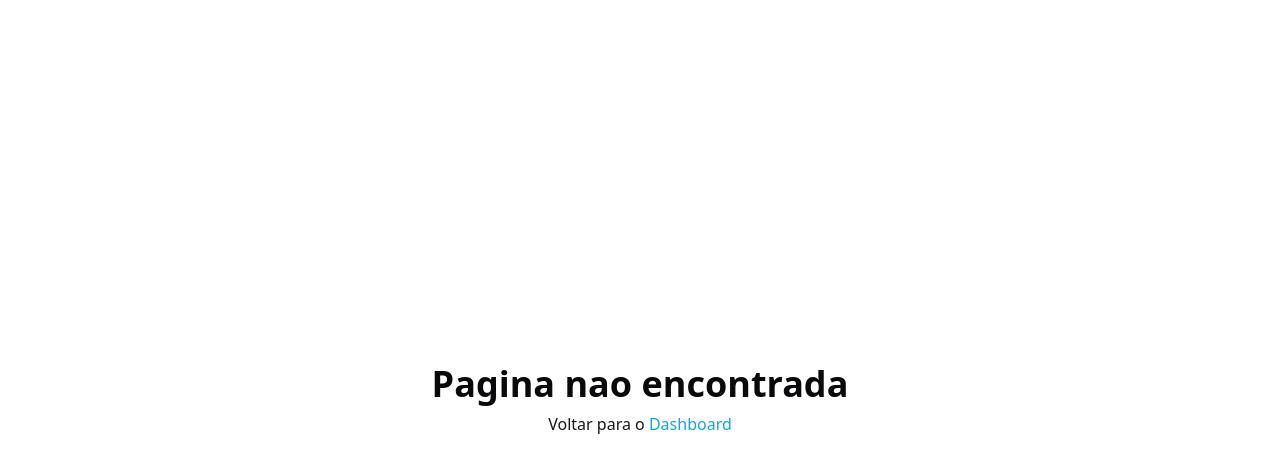
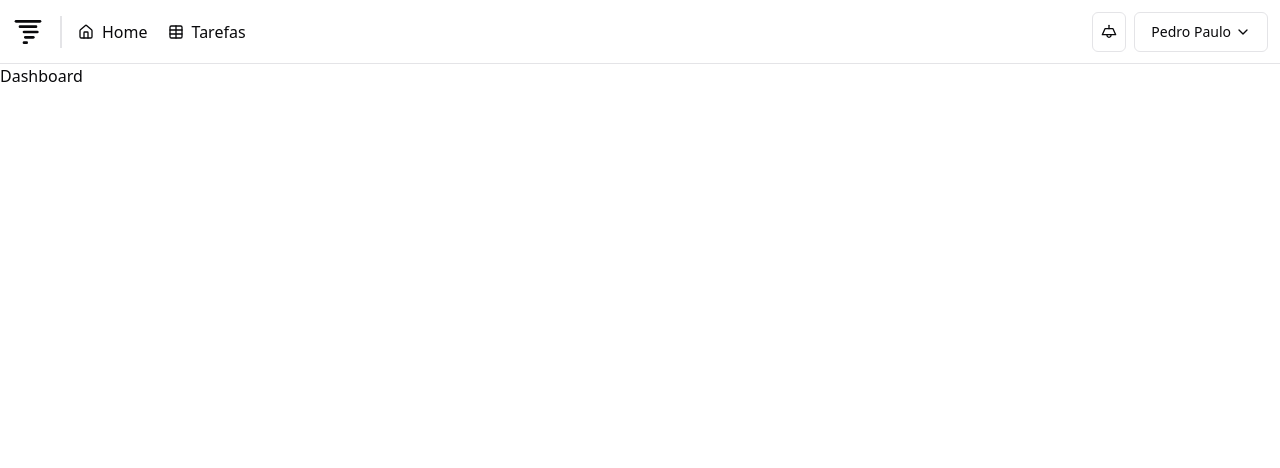
Before and after one commit to pedropaulobrasca/todo-saas-web, a React (Vite) app: page /app in a window 1280 px wide. Shown: the top 468 px of the page. Built offline with nearby package versions, Linux system fonts and the light colour scheme.

Commit message:
feat: menu header

```diff
--- /dev/null
+++ b/src/components/menu-header.tsx
@@ -0,0 +1,42 @@
+import { ChevronDown, Home, LampCeiling, Table, Tornado } from 'lucide-react'
+
+import { Button } from './ui/button'
+import {
+  DropdownMenu,
+  DropdownMenuContent,
+  DropdownMenuTrigger,
+} from './ui/dropdown-menu'
+import { Separator } from './ui/separator'
+
+export function MenuHeader() {
+  return (
+    <header className="flex h-16 items-center justify-between border-b border-border p-3">
+      <div className="flex items-center space-x-4">
+        <Tornado className="size-8" />
+        <Separator orientation="vertical" className="h-8 border" />
+        <nav className="flex gap-5">
+          <a href="" className="flex items-center gap-2">
+            <Home className="size-4" /> Home
+          </a>
+          <a href="" className="flex items-center gap-2">
+            <Table className="size-4" /> Tarefas
+          </a>
+        </nav>
+      </div>
+      <div className="flex items-center gap-2">
+        <Button variant={'outline'} className="p-2">
+          <LampCeiling className="size-4" />
+        </Button>
+        <DropdownMenu>
+          <DropdownMenuTrigger asChild>
+            <Button variant={'outline'} className="flex items-center gap-1">
+              Pedro Paulo
+              <ChevronDown className="size-4" />
+            </Button>
+          </DropdownMenuTrigger>
+          <DropdownMenuContent>1</DropdownMenuContent>
+        </DropdownMenu>
+      </div>
+    </header>
+  )
+}
--- /dev/null
+++ b/src/pages/_layouts/app.tsx
@@ -0,0 +1,15 @@
+import { Outlet } from 'react-router-dom'
+
+import { MenuHeader } from '@/components/menu-header'
+
+export function AppLayout() {
+  return (
+    <div>
+      <MenuHeader />
+
+      <div>
+        <Outlet />
+      </div>
+    </div>
+  )
+}
--- /dev/null
+++ b/src/pages/app/dashboard.tsx
@@ -0,0 +1,3 @@
+export function Dashboard() {
+  return <h1>Dashboard</h1>
+}
```
Also changed, not shown: src/routes.tsx (+8 -5 lines).
